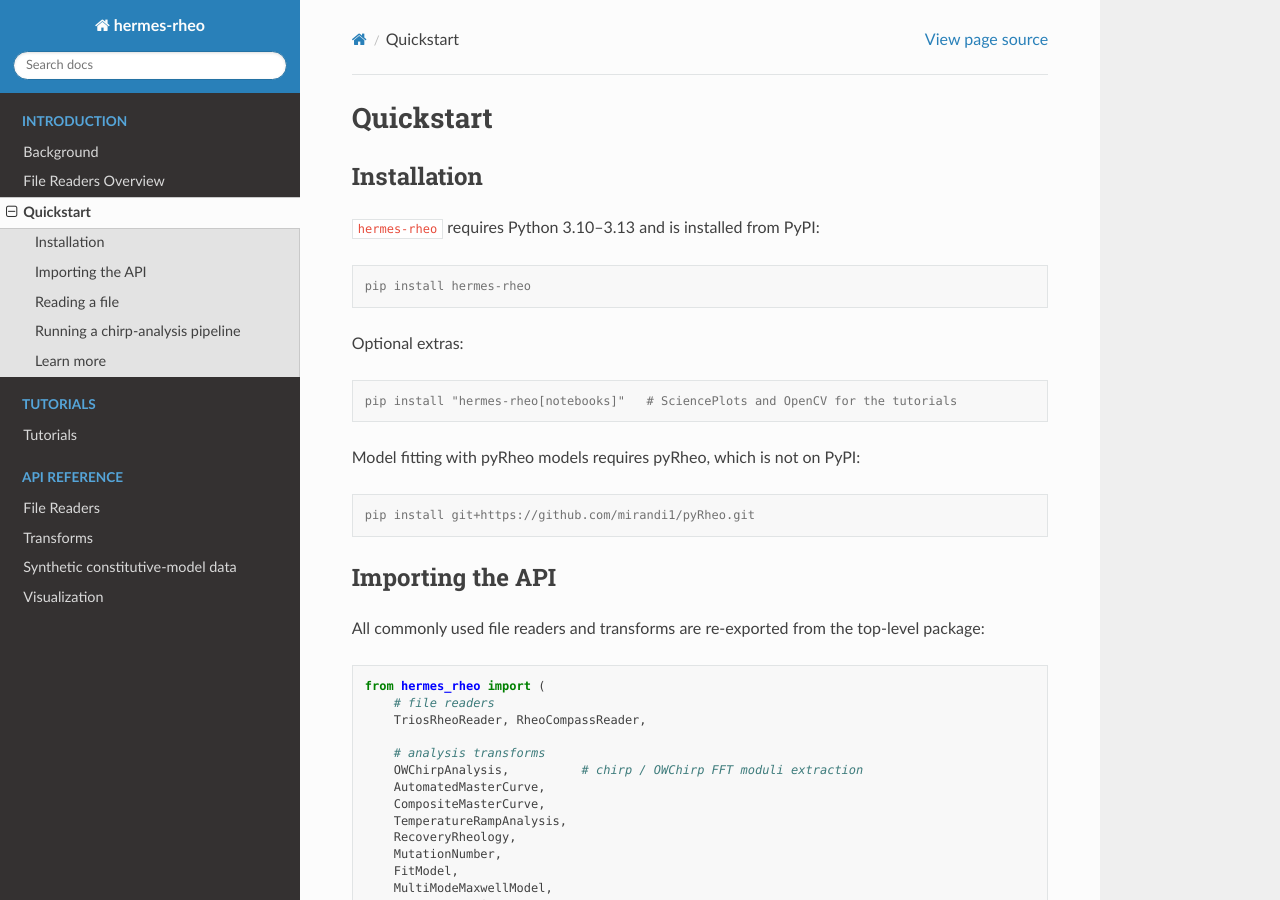
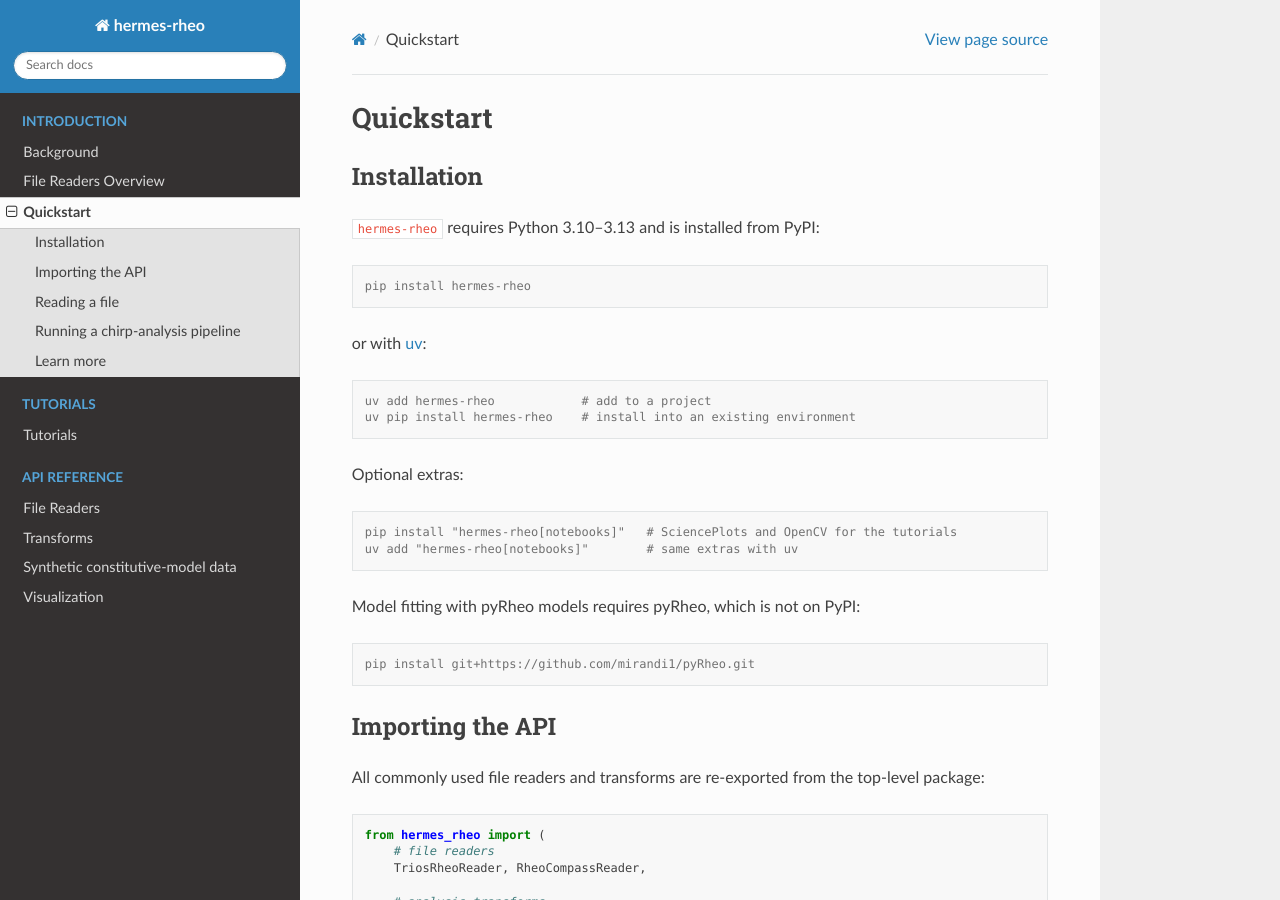
Before and after one commit to 3mcloud/hermes-rheo, a Sphinx documentation site: the page built from docs/source/quickstart.rst, in a window 1280 px wide and 900 px high. Built offline with Sphinx 7.4.7 and the Read the Docs theme 3.1.0, drawn with Linux system fonts in a browser that asks for light colours.

Commit message:
docs: document installation with uv

```diff
--- a/docs/source/quickstart.rst
+++ b/docs/source/quickstart.rst
@@ -12,11 +12,19 @@
 
    pip install hermes-rheo
 
+or with `uv <https://docs.astral.sh/uv/>`_:
+
+.. code-block:: console
+
+   uv add hermes-rheo            # add to a project
+   uv pip install hermes-rheo    # install into an existing environment
+
 Optional extras:
 
 .. code-block:: console
 
    pip install "hermes-rheo[notebooks]"   # SciencePlots and OpenCV for the tutorials
+   uv add "hermes-rheo[notebooks]"        # same extras with uv
 
 Model fitting with pyRheo models requires pyRheo, which is not on PyPI:
 
```
Also changed, not shown: README.md (+9 -0 lines).
